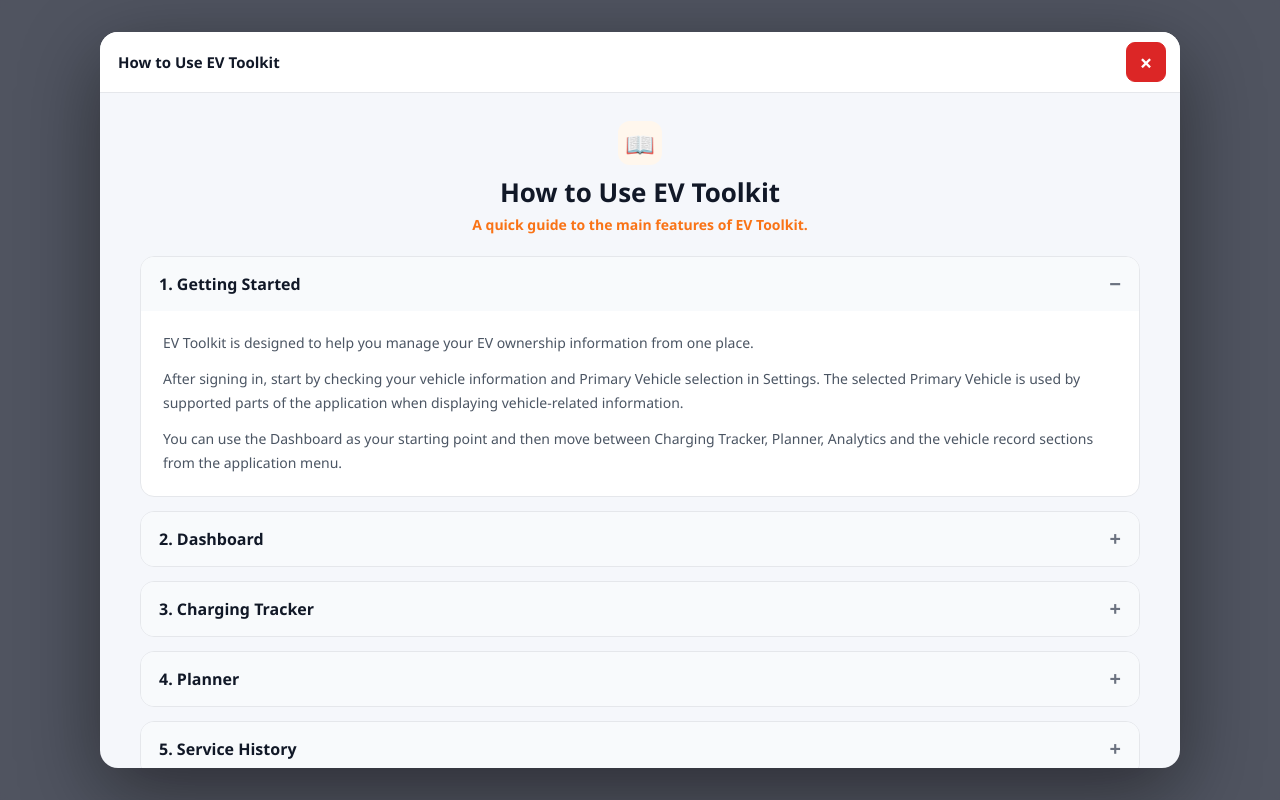
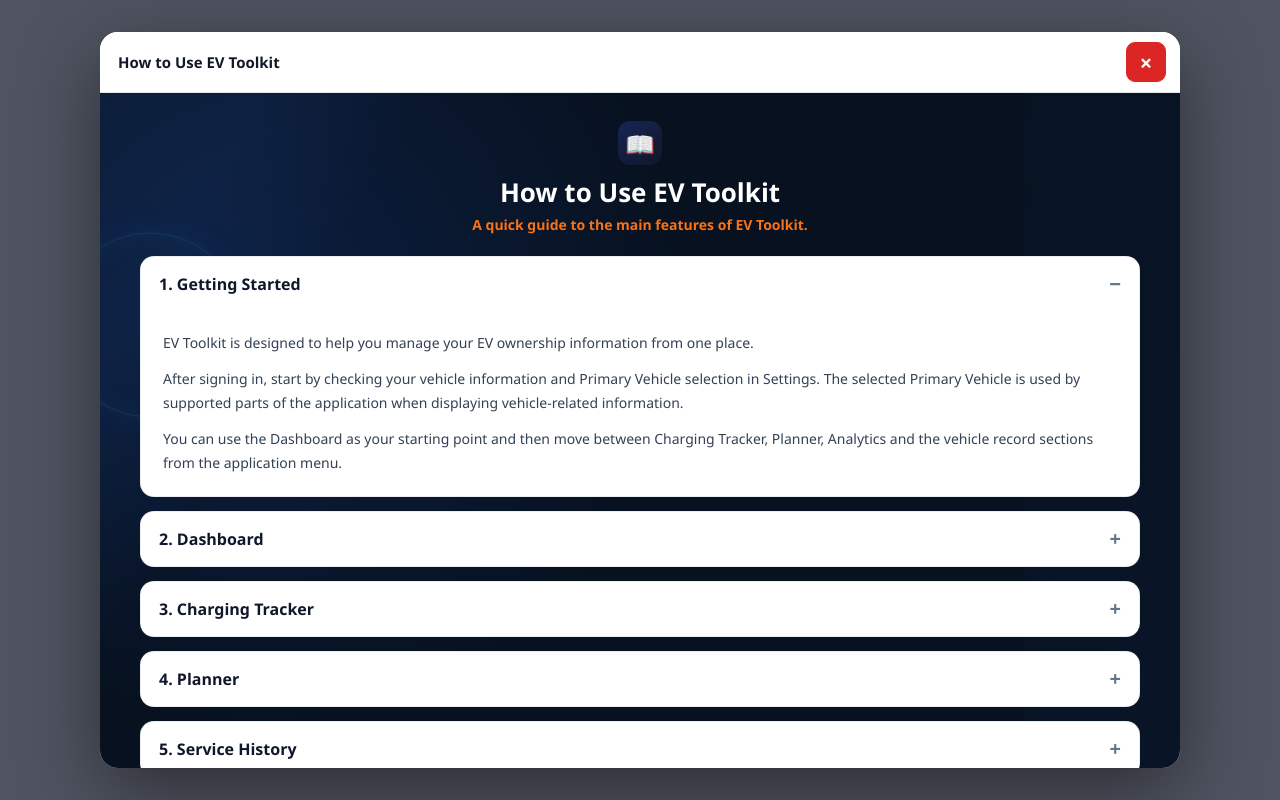
Before and after one commit to rakesh-hb/evtoolkit, a React (Vite) app: page / in a window 1280 px wide. Both pictures are taken after a click on the button "How to Use EV Toolkit". Built offline with nearby package versions, Linux system fonts and the light colour scheme; no server answers.

Commit message:
Add dark EV theme and electric background effects to How To Use

```diff
--- a/src/pages/HowToUse.tsx
+++ b/src/pages/HowToUse.tsx
@@ -17,7 +17,7 @@ function InfoSection({
   return (
     <div
       style={{
-        border: "1px solid #e5e7eb",
+        border: "1px solid rgba(148,163,184,0.20)",
         borderRadius: "14px",
         background: "#ffffff",
         overflow: "hidden",
@@ -29,7 +29,7 @@ function InfoSection({
         style={{
           width: "100%",
           border: "none",
-          background: "#f8fafc",
+          background: "#ffffff",
           padding: "16px 18px",
           display: "flex",
           alignItems: "center",
@@ -37,7 +37,7 @@ function InfoSection({
           gap: "12px",
           cursor: "pointer",
           textAlign: "left",
-          color: "#111827",
+          color: "#0f172a",
           fontSize: "16px",
           fontWeight: 700,
         }}
@@ -50,7 +50,7 @@ function InfoSection({
             flexShrink: 0,
             fontSize: "20px",
             lineHeight: 1,
-            color: "#6b7280",
+            color: "#64748b",
           }}
         >
           {isOpen ? "−" : "+"}
@@ -61,7 +61,7 @@ function InfoSection({
         <div
           style={{
             padding: "20px 22px 22px",
-            color: "#4b5563",
+            color: "#334155",
             fontSize: "14px",
             lineHeight: 1.7,
           }}
@@ -85,14 +85,80 @@ export default function HowToUse() {
   return (
     <div
       style={{
+        position: "relative",
         width: "100%",
         minHeight: "100%",
         boxSizing: "border-box",
         padding: "28px 20px 32px",
+        background:
+          "radial-gradient(circle at 15% 15%, rgba(37,99,235,0.16), transparent 28%), radial-gradient(circle at 85% 80%, rgba(14,165,233,0.12), transparent 30%), #07111f",
+        color: "#f8fafc",
+        overflow: "hidden",
       }}
     >
       <div
+        aria-hidden="true"
         style={{
+          position: "absolute",
+          inset: 0,
+          pointerEvents: "none",
+          background:
+            "linear-gradient(120deg, transparent 0%, rgba(59,130,246,0.08) 48%, transparent 52%)",
+          backgroundSize: "220% 220%",
+          animation: "evEnergySweep 7s linear infinite",
+        }}
+      />
+
+      <div
+        aria-hidden="true"
+        style={{
+          position: "absolute",
+          top: "10%",
+          left: "-40px",
+          width: "180px",
+          height: "180px",
+          borderRadius: "50%",
+          border: "1px solid rgba(56,189,248,0.22)",
+          boxShadow:
+            "0 0 35px rgba(37,99,235,0.16), inset 0 0 35px rgba(56,189,248,0.08)",
+          animation: "evPulse 4s ease-in-out infinite",
+          pointerEvents: "none",
+        }}
+      />
+
+      <div
+        aria-hidden="true"
+        style={{
+          position: "absolute",
+          right: "-55px",
+          bottom: "8%",
+          width: "210px",
+          height: "210px",
+          borderRadius: "50%",
+          border: "1px solid rgba(14,165,233,0.20)",
+          boxShadow:
+            "0 0 45px rgba(14,165,233,0.14), inset 0 0 40px rgba(37,99,235,0.08)",
+          animation: "evPulse 5s ease-in-out infinite reverse",
+          pointerEvents: "none",
+        }}
+      />
+
+      <style>{`
+        @keyframes evEnergySweep {
+          0% { background-position: 200% 0; }
+          100% { background-position: -20% 100%; }
+        }
+
+        @keyframes evPulse {
+          0%, 100% { transform: scale(0.92); opacity: 0.45; }
+          50% { transform: scale(1.08); opacity: 0.85; }
+        }
+      `}</style>
+
+      <div
+        style={{
+          position: "relative",
+          zIndex: 1,
           width: "100%",
           maxWidth: "1000px",
           margin: "0 auto",
@@ -119,7 +185,7 @@ export default function HowToUse() {
         width: "44px",
         height: "44px",
         borderRadius: "12px",
-        background: "#fff7ed",
+        background: "linear-gradient(145deg, #172554, #0f172a)",
         display: "flex",
         alignItems: "center",
         justifyContent: "center",
@@ -136,7 +202,7 @@ export default function HowToUse() {
           margin: 0,
           fontSize: "26px",
           fontWeight: 700,
-          color: "#111827",
+          color: "#ffffff",
           lineHeight: 1.2,
         }}
       >
@@ -484,9 +550,9 @@ export default function HowToUse() {
             marginTop: "24px",
             padding: "16px 18px",
             borderRadius: "12px",
-            background: "#fff7ed",
-            border: "1px solid #fed7aa",
-            color: "#7c2d12",
+            background: "#ffffff",
+            border: "1px solid rgba(148,163,184,0.20)",
+            color: "#334155",
             fontSize: "13px",
             lineHeight: 1.5,
           }}
```
